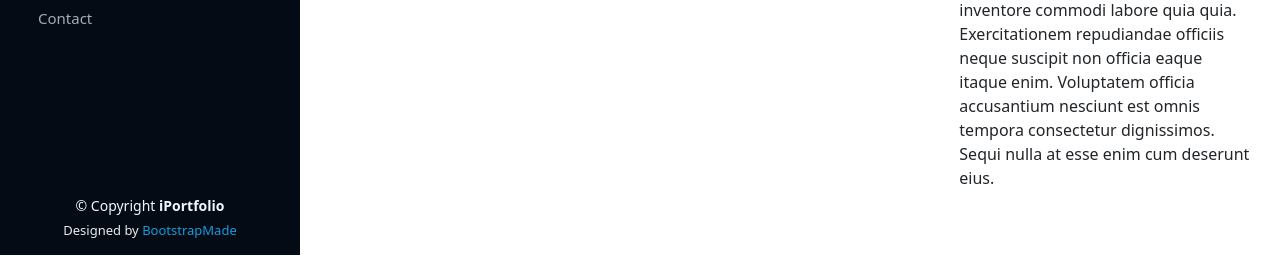
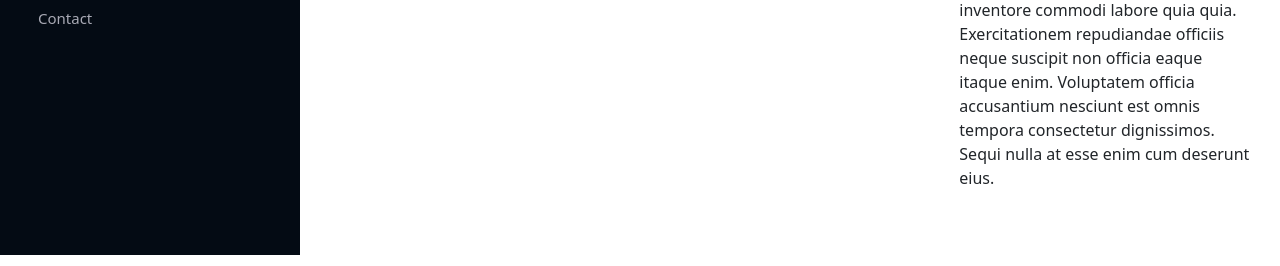
Before and after one commit to Perkunz/My-Portfolio, a Flask app: template app/templates/root/portfolio-details.html in a window 1280 px wide. Shown: the part 545-811 px from the top of the page. Run offline with Flask 3, Linux system fonts and the light colour scheme; the template is opened without the code that fills it, so the values that code supplies are empty; some libraries are stand-ins or nearby versions.

Commit message:
Cleaning

```diff
--- a/app/templates/root/portfolio-details.html
+++ b/app/templates/root/portfolio-details.html
@@ -5,7 +5,7 @@
   <meta charset="utf-8">
   <meta content="width=device-width, initial-scale=1.0" name="viewport">
 
-  <title>Portfolio Details - iPortfolio Bootstrap Template</title>
+  <title>Portfolio Details - Ighokaro Perkins</title>
   <meta content="" name="description">
   <meta content="" name="keywords">
 
@@ -25,15 +25,9 @@
   <link href="../../static/root/vendor/swiper/swiper-bundle.min.css" rel="stylesheet">
 
   <!-- Template Main CSS File -->
-  <link href="assets/css/style.css" rel="stylesheet">
+  <link href="../../static/root/css/style.css" rel="stylesheet">
 
-  <!-- =======================================================
-  * Template Name: iPortfolio
-  * Updated: Jan 09 2024 with Bootstrap v5.3.2
-  * Template URL: https://bootstrapmade.com/iportfolio-bootstrap-portfolio-websites-template/
-  * Author: BootstrapMade.com
-  * License: https://bootstrapmade.com/license/
-  ======================================================== -->
+
 </head>
 
 <body>
@@ -138,23 +132,6 @@
     </section><!-- End Portfolio Details Section -->
 
   </main><!-- End #main -->
-
-  <!-- ======= Footer ======= -->
-  <footer id="footer">
-    <div class="container">
-      <div class="copyright">
-        &copy; Copyright <strong><span>iPortfolio</span></strong>
-      </div>
-      <div class="credits">
-        <!-- All the links in the footer should remain intact. -->
-        <!-- You can delete the links only if you purchased the pro version. -->
-        <!-- Licensing information: https://bootstrapmade.com/license/ -->
-        <!-- Purchase the pro version with working PHP/AJAX contact form: https://bootstrapmade.com/iportfolio-bootstrap-portfolio-websites-template/ -->
-        Designed by <a href="https://bootstrapmade.com/">BootstrapMade</a>
-      </div>
-    </div>
-  </footer><!-- End  Footer -->
-
   <a href="#" class="back-to-top d-flex align-items-center justify-content-center"><i class="bi bi-arrow-up-short"></i></a>
 
   <!-- Vendor JS Files -->
```
Also changed, not shown: app/templates/root/inner-page.html (+1 -22 lines).
